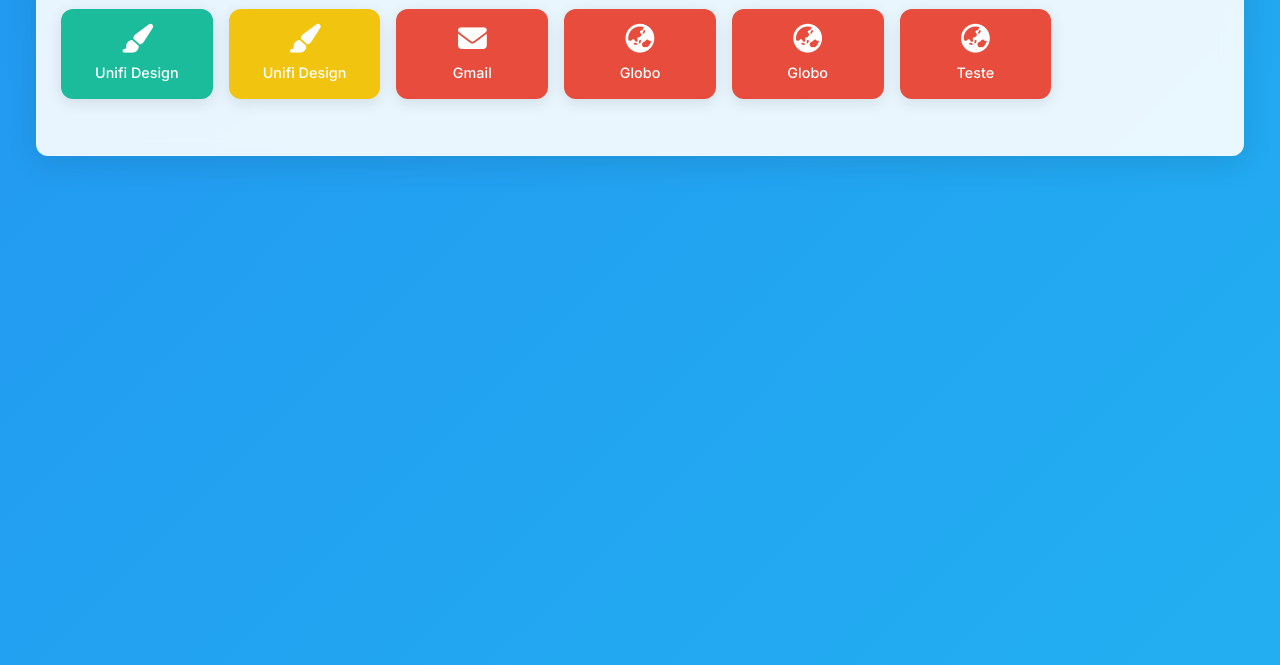
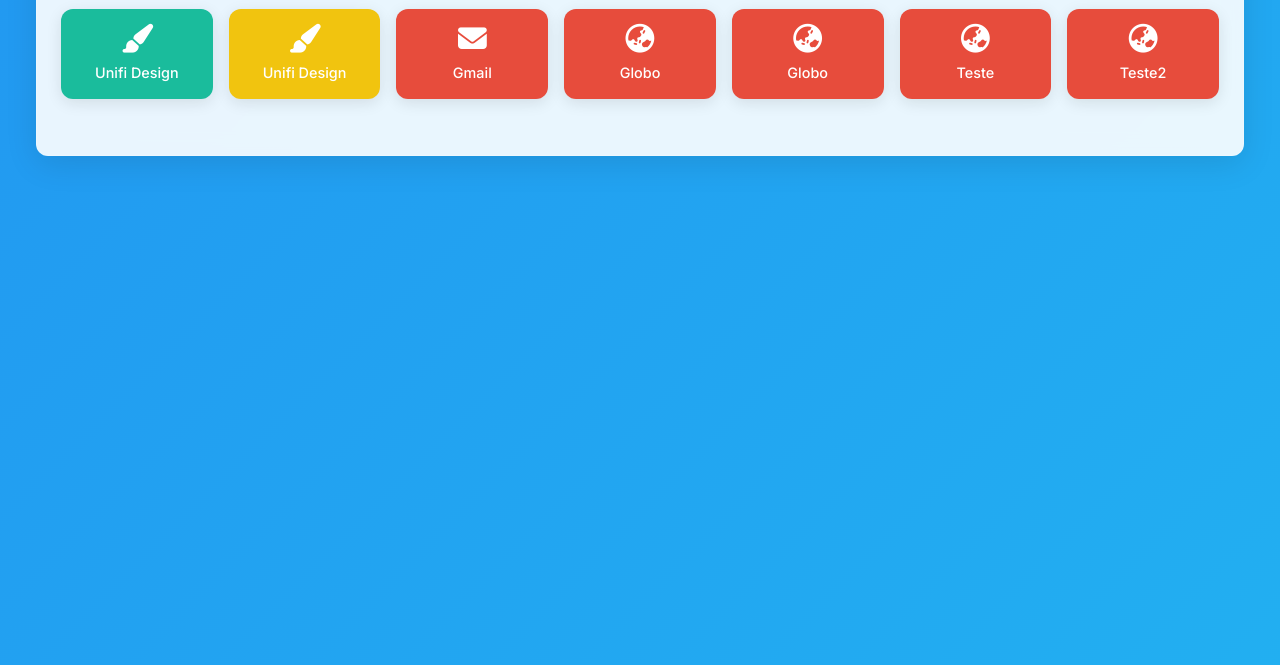
Before and after one commit to andrelucas3008/links, a plain HTML site: page index.html in a window 1280 px wide. Shown: the part 135-800 px from the top of the page. Drawn offline with nearby package versions, Linux system fonts and the light colour scheme.

Commit message:
Update index.html

```diff
--- a/index.html
+++ b/index.html
@@ -230,6 +230,10 @@
                     <i class="fas fa-earth-asia"></i>
                     <p class="card-title">Teste</p>
                 </div>
+              <div class="utility-card red" onclick="abrir('https://www.globo.com')">
+                    <i class="fas fa-earth-asia"></i>
+                    <p class="card-title">Teste2</p>
+                </div>
             </div>
         </div>
     </div>
```
